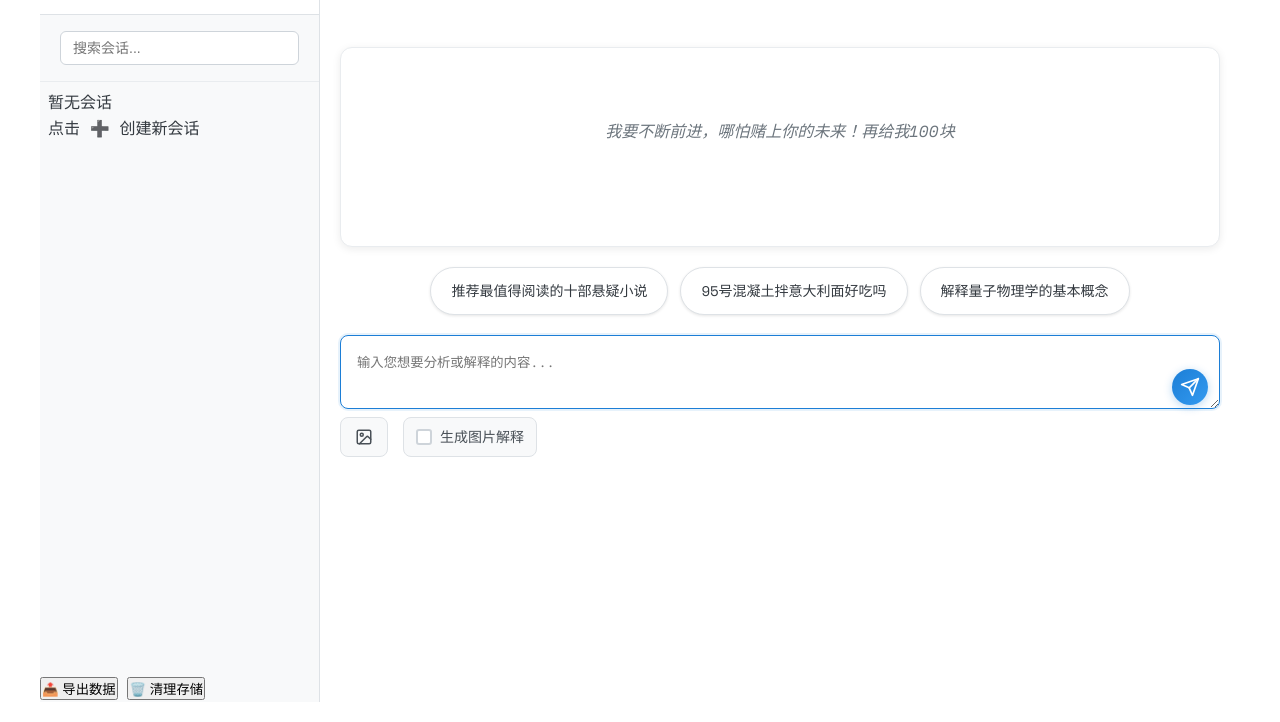
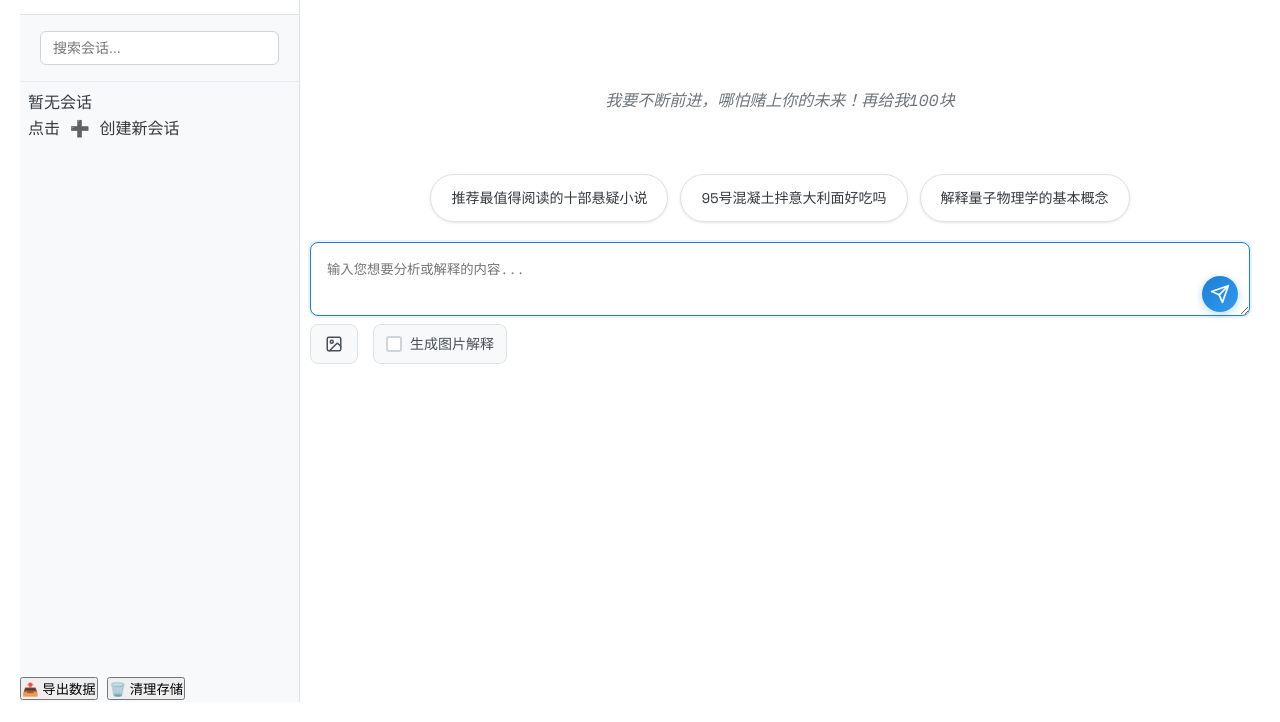
Before and after one commit to cnmzsjbz199328/cat, a plain HTML site: page search/index.html in a window 1280 px wide. Shown: the part 78-800 px from the top of the page. Drawn offline with nearby package versions, Linux system fonts and the light colour scheme; a web font is replaced by a local one.

Commit message:
style: Adjust container padding and output styles for improved layout and readability

```diff
--- a/search/style.css
+++ b/search/style.css
@@ -25,7 +25,6 @@ body {
 }
 
 .container {
-  max-width: 1200px;
   margin: 0px auto;
   display: grid;
   grid-template-columns: auto 1fr;
@@ -39,8 +38,7 @@ body {
   grid-area: main;
   display: flex;
   flex-direction: column;
-  gap: 20px;
-  padding: 0 20px;
+  padding: 0 10px;
   min-width: 0;
 }
 
@@ -533,15 +531,13 @@ h1 {
 }
 
 #output {
-  min-height: 200px;
+  max-height: 550px;
   background: #fff;
-  border: 1px solid #e9ecef;
-  border-radius: 12px;
-  padding: 30px;
+  padding: 20px;
   margin-top: 20px;
-  box-shadow: 0 2px 8px rgba(0,0,0,0.08);
   font-size: 16px;
   line-height: 1.7;
+  overflow-y: auto;
 }
 
 #output.loading {
@@ -554,7 +550,7 @@ h1 {
 
 #output h2 {
   color: #1c7ed6;
-  margin-bottom: 20px;
+  margin: 10px 0 10px 0;
   font-size: 24px;
 }
 
@@ -564,17 +560,11 @@ h1 {
   font-size: 18px;
 }
 
-#output p {
-  margin-bottom: 15px;
-  color: #343a40;
-}
-
 #output ul, #output ol {
-  margin: 15px 0 15px 25px;
+  margin: 0 0 0 25px;
 }
 
 #output li {
-  margin-bottom: 8px;
   color: #343a40;
 }
 
```
